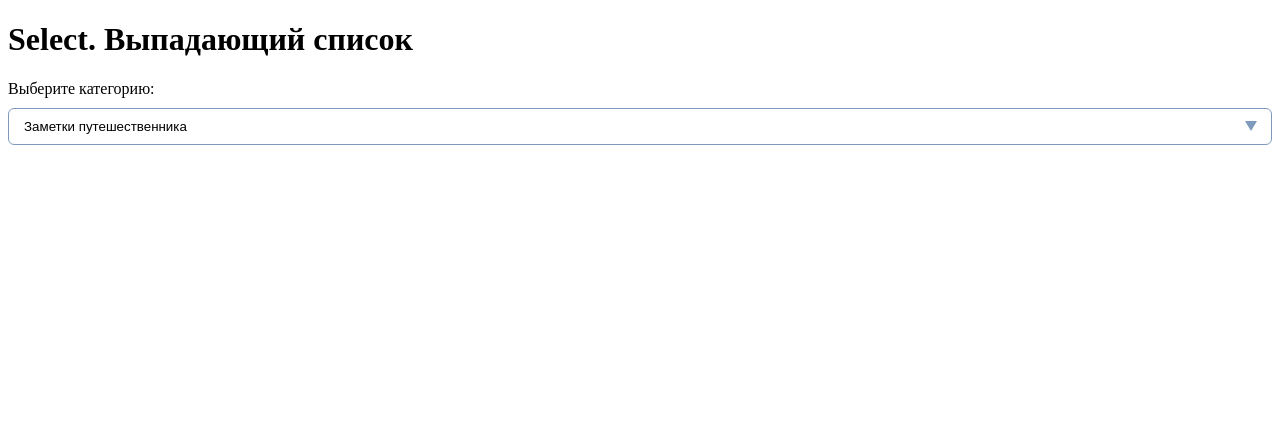
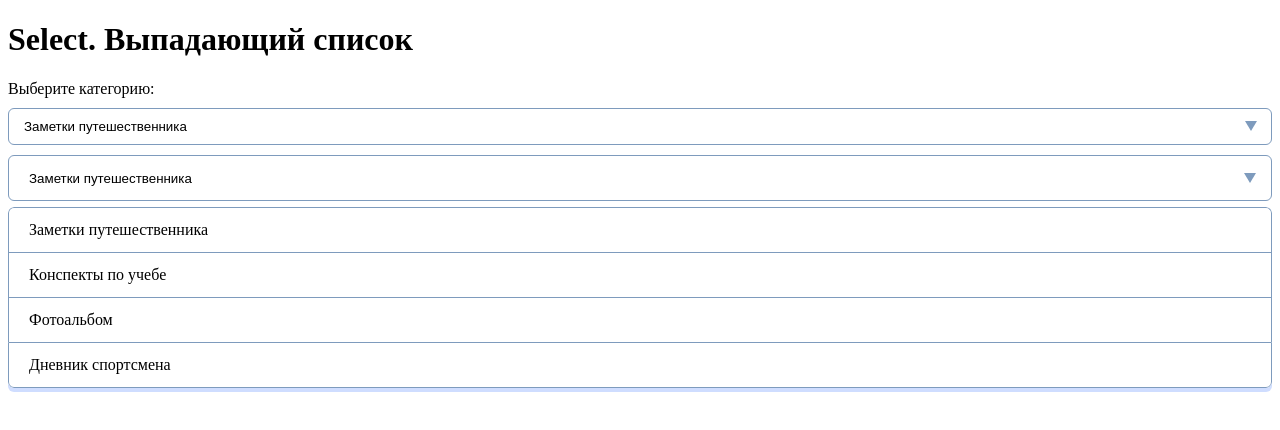
Before and after one commit to Mokkento12/dropdown, a plain HTML site: page index.html in a window 1280 px wide. Drawn offline with Linux system fonts and the light colour scheme.

Commit message:
Добавлена разметка и стили для кастомного дропдауна

```diff
--- a/index.html
+++ b/index.html
@@ -21,5 +21,21 @@
             </select>
         </div>
     </div>
+    <div class="form-group">
+        <div class="dropdown">
+            <button class="dropdown__button">Заметки путешественника</button>
+            <ul class="dropdown__list">
+                <li class="dropdown__list-item" data-value="travel">Заметки
+                    путешественника</li>
+                <li class="dropdown__list-item" data-value="lessons">Конспекты
+                    по
+                    учебе</li>
+                <li class="dropdown__list-item" data-value="photo">Фотоальбом
+                </li>
+                <li class="dropdown__list-item" data-value="sport">Дневник
+                    спортсмена</li>
+            </ul>
+        </div>
+    </div>
 </body>
 </html>
--- a/style.css
+++ b/style.css
@@ -62,3 +62,100 @@ label {
   border-width: 10.4px 6px 0px 6px;
   border-color: #7e9bbd transparent transparent transparent;
 }
+
+/* Select c dropdown */
+
+.dropdown__button {
+  position: relative;
+  display: block;
+  width: 100%;
+  text-align: left;
+
+  background: #ffff;
+  border: 1px solid #7E9BBD;
+  border-radius: 6px;
+  height: 46px;
+
+  padding-top: 13px;
+  padding-bottom: 13px;
+  padding-left: 20px;
+  padding-right: 35px;
+
+  font-weight: 500;
+  font-style: 16px;
+  line-height: 20px;
+
+  cursor: pointer;
+}
+
+.dropdown__button:focus {
+  outline: none;
+  box-shadow: 0px 4px rgba(176, 198, 255, 0.6);
+}
+
+.dropdown__button::after {
+  content: '';
+
+  position: absolute;
+  top: 50%;
+  right: 15px;
+  transform: translateY(-50%);
+
+  /* Рисуем треугольник */
+  display: inline-block;
+  width: 0;
+  height: 0;
+  border-style: solid;
+  border-width: 10.4px 6px 0px 6px;
+  border-color: #7e9bbd transparent transparent transparent;
+
+  /* Снимаем клик с треугольника */
+  pointer-events: none;
+}
+
+/* Стили списка */
+
+.dropdown {
+  position: relative;
+
+}
+
+.dropdown__list {
+  position: absolute;
+  left: 0;
+  top: 52px;
+  margin: 0;
+  padding: 0;
+  list-style-type: none;
+
+  background: #fff;
+  box-shadow: 0px 4px rgba(176, 198, 255, 0.6);
+  overflow: hidden;
+
+  border-radius: 6px;
+  width: 100%;
+
+  z-index: 1;
+}
+
+.dropdown__list-item {
+  margin: 0;
+  padding: 0;
+  border: 1px solid #7E9BBD;
+  padding: 13px 20px;
+  border-bottom: 0;
+  cursor: pointer;
+}
+
+.dropdown__list-item:first-child {
+  border-radius: 6px 6px 0 0;
+}
+
+.dropdown__list-item:last-child {
+  border-radius: 0 0 6px 6px;
+  border-bottom: 1px solid #7E9BBD;
+}
+
+.dropdown__list-item:hover {
+  background: rgba(176, 198, 255, 0.26)
+}
```
